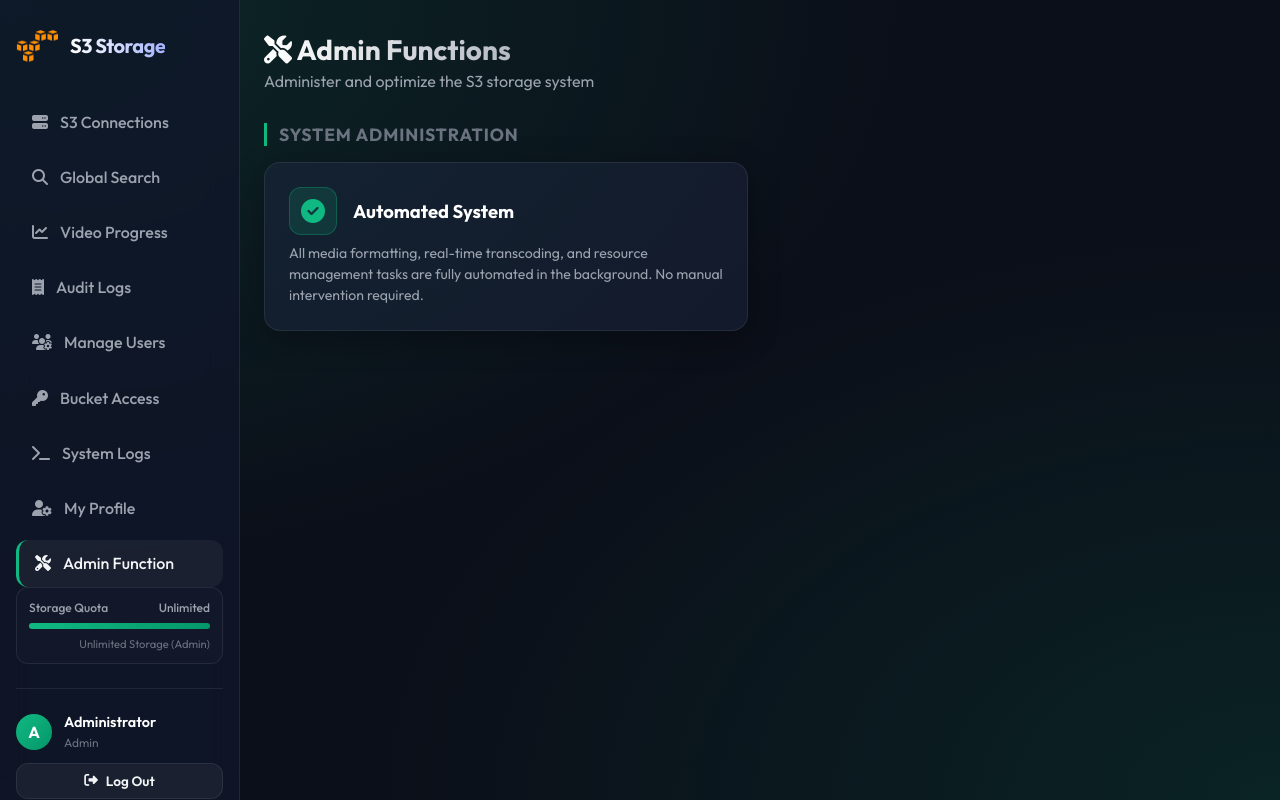
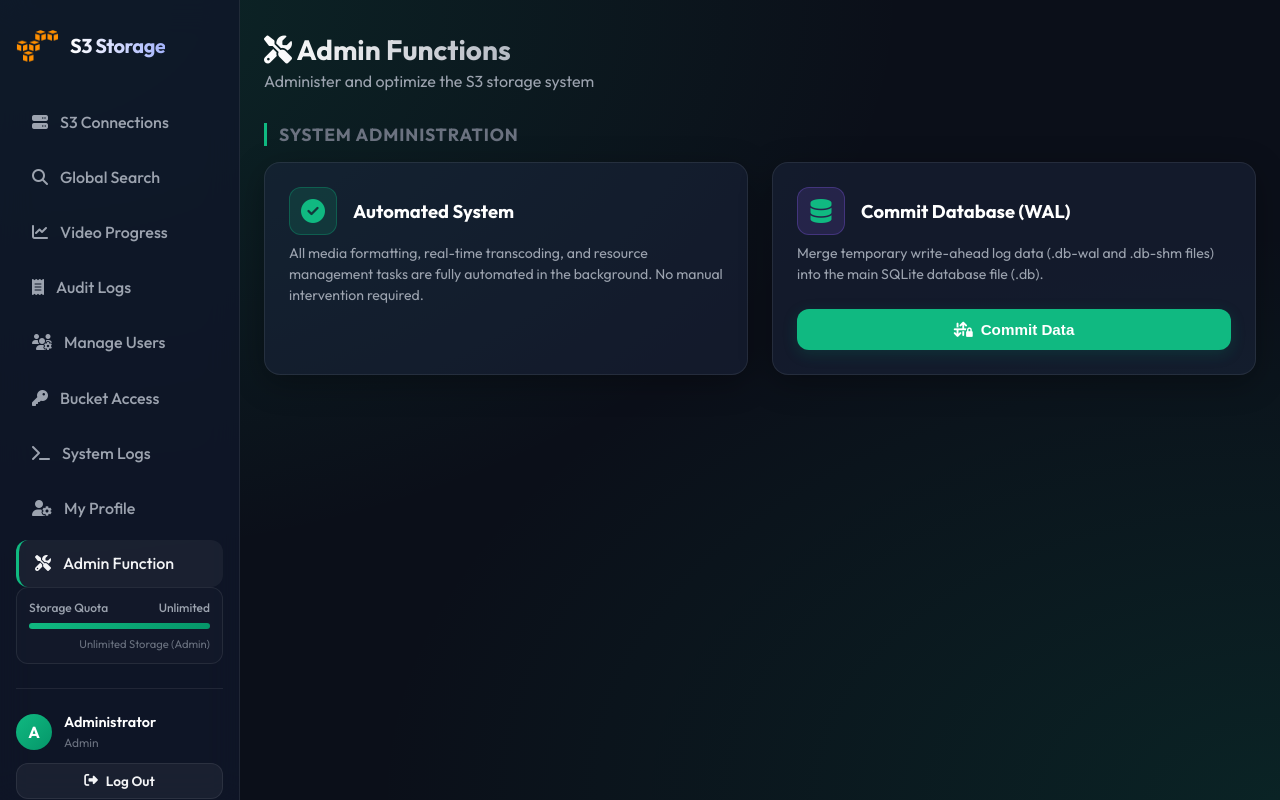
Before and after one commit to nguyenngocdantruong/S3Storage, a Flask app: page /admin/functions in a window 1280 px wide. Run offline with Flask 3, Linux system fonts and the light colour scheme; the visitor is signed in with stand-in values (Sample User, id 1).

Commit message:
Fix AuditLog attribute error, add exception logging, add commit WAL database function, and isolate unit tests database configuration

```diff
--- a/interfaces/admin/views.py
+++ b/interfaces/admin/views.py
@@ -93,6 +93,22 @@ def admin_functions():
     return render_template('admin_functions.html')
 
 
+@bp.route('/admin/functions/commit-wal', methods=['POST'])
+@admin_required
+def commit_wal():
+    try:
+        from sqlalchemy import text
+        result = db.session.execute(text("PRAGMA wal_checkpoint(TRUNCATE)")).fetchone()
+        busy, log, checkpointed = result
+        if busy:
+            flash("SQLite WAL checkpoint is busy (active connections). Try again later.", "warning")
+        else:
+            flash("Successfully committed and checkpointed SQLite database WAL data.", "success")
+    except Exception as e:
+        flash(f"Error committing database WAL: {str(e)}", "error")
+    return redirect(url_for('admin.admin_functions'))
+
+
 @bp.route('/admin/bucket-access')
 @admin_required
 def bucket_access_list():
@@ -142,7 +158,7 @@ def bucket_access_revoke(access_id):
 @login_required
 def view_logs():
     page = request.args.get('page', 1, type=int)
-    pagination = AuditLog.query.order_by(AuditLog.created_at.desc()).paginate(page=page, per_page=20, error_out=False)
+    pagination = AuditLog.query.order_by(AuditLog.timestamp.desc()).paginate(page=page, per_page=20, error_out=False)
     return render_template('logs.html', pagination=pagination, logs=pagination.items)
 
 
--- a/templates/admin_functions.html
+++ b/templates/admin_functions.html
@@ -114,6 +114,25 @@
                     </p>
                 </div>
             </div>
+
+            <div class="func-card">
+                <div>
+                    <div class="func-header">
+                        <div class="func-icon-wrapper" style="background: rgba(139, 92, 246, 0.15); border-color: rgba(139, 92, 246, 0.3); color: var(--accent-purple);">
+                            <i class="fa-solid fa-database"></i>
+                        </div>
+                        <h3 class="func-title" style="color: #fff;">Commit Database (WAL)</h3>
+                    </div>
+                    <p class="func-desc">
+                        Merge temporary write-ahead log data (.db-wal and .db-shm files) into the main SQLite database file (.db).
+                    </p>
+                </div>
+                <form action="{{ url_for('admin.commit_wal') }}" method="POST" style="margin: 0;">
+                    <button type="submit" class="btn btn-primary" style="width: 100%; min-height: 2.5rem; justify-content: center; display: inline-flex; align-items: center; gap: 0.5rem; background: var(--accent-purple); border-color: var(--accent-purple);">
+                        <i class="fa-solid fa-arrow-down-up-lock"></i> Commit Data
+                    </button>
+                </form>
+            </div>
         </div>
     </div>
 </div>
```
Also changed, not shown: application.py (+37 -1 lines), tests/interfaces/admin/test_admin_logs.py (+5 -6 lines), tests/interfaces/api/test_api_audit_actions.py (+1 -2 lines), tests/interfaces/auth/test_auth_audit.py (+5 -6 lines), tests/smoke/test_route_smoke.py (+1 -1 lines).
